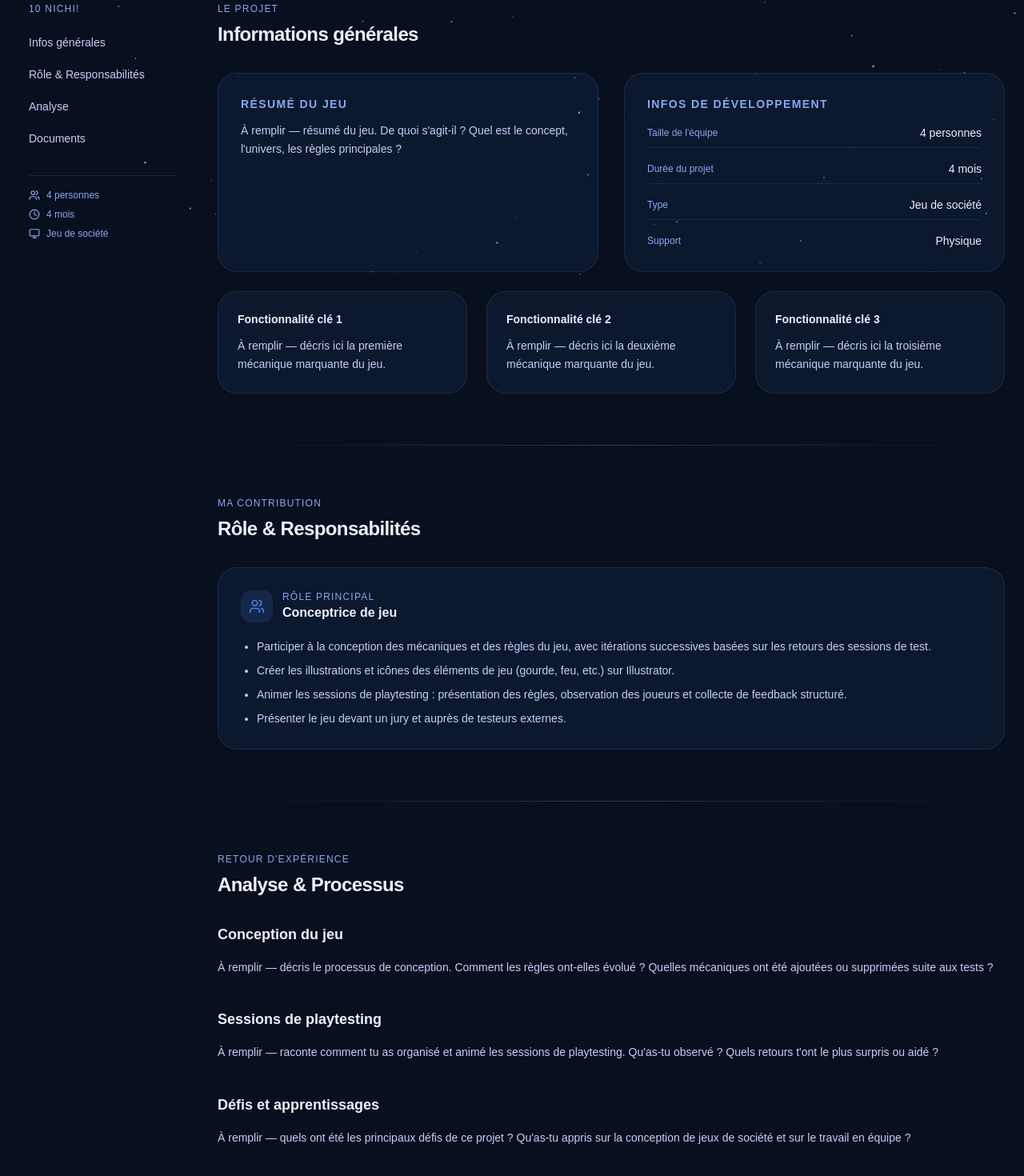
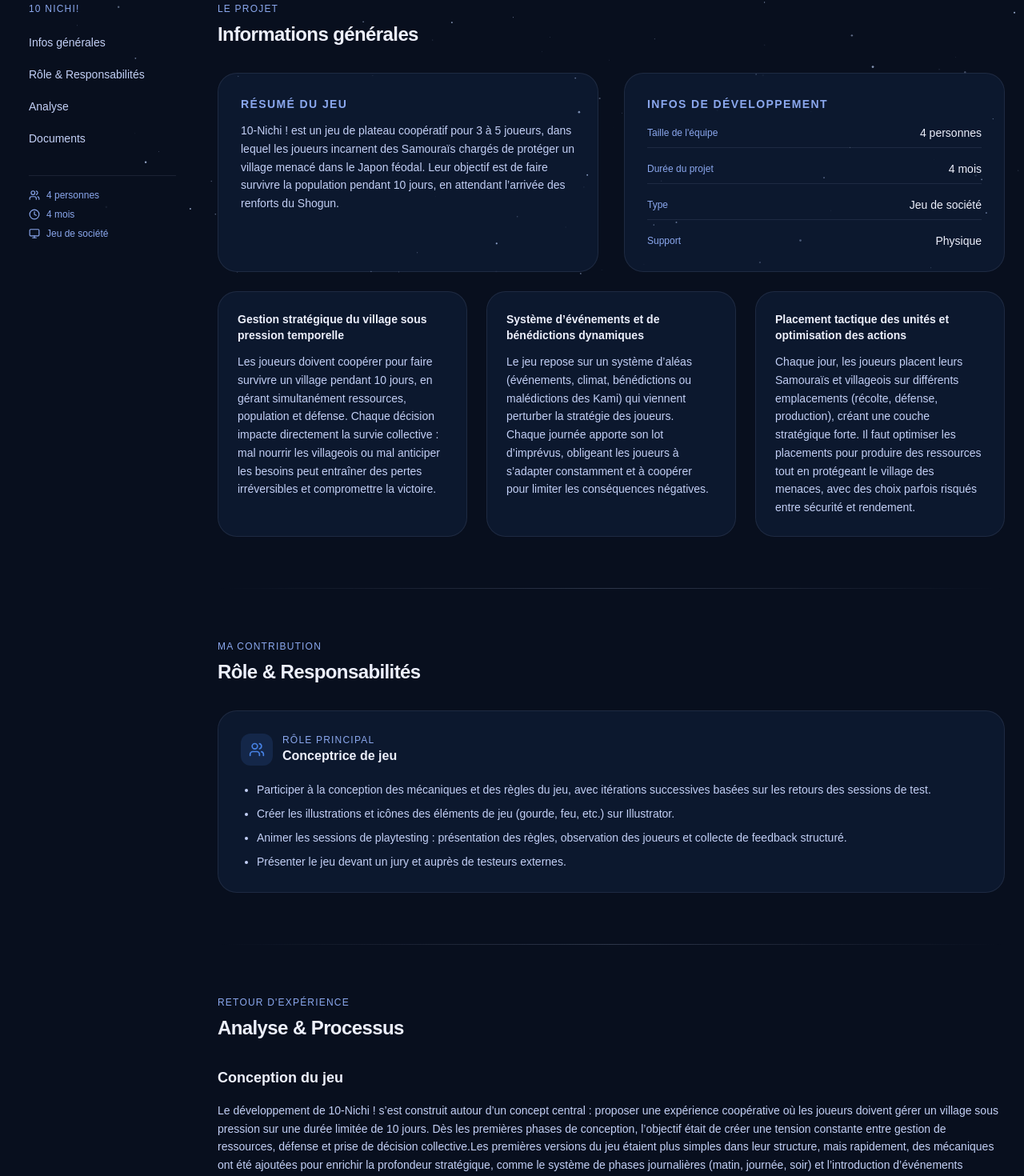
Before and after one commit to ghostofus/louann_portfolio, a Next.js app: page /projets/10-nichi in a window 1280 px wide. Shown: the part 454-1924 px from the top of the page at 80% size. Built offline with nearby package versions, Linux system fonts and the light colour scheme.

Commit message:
ajout sur 10nihci

```diff
--- a/app/projets/10-nichi/page.js
+++ b/app/projets/10-nichi/page.js
@@ -20,11 +20,11 @@ const PROJECT = {
     teamSize: "4",
     duration: "4 mois",
     src: "/10nichi.png",
-    summary: `À remplir — résumé du jeu. De quoi s'agit-il ? Quel est le concept, l'univers, les règles principales ?`,
+    summary: `10-Nichi ! est un jeu de plateau coopératif pour 3 à 5 joueurs, dans lequel les joueurs incarnent des Samouraïs chargés de protéger un village menacé dans le Japon féodal. Leur objectif est de faire survivre la population pendant 10 jours, en attendant l’arrivée des renforts du Shogun.`,
     keyFeatures: [
-        { title: "Fonctionnalité clé 1", description: "À remplir — décris ici la première mécanique marquante du jeu." },
-        { title: "Fonctionnalité clé 2", description: "À remplir — décris ici la deuxième mécanique marquante du jeu." },
-        { title: "Fonctionnalité clé 3", description: "À remplir — décris ici la troisième mécanique marquante du jeu." },
+        { title: "Gestion stratégique du village sous pression temporelle", description: "Les joueurs doivent coopérer pour faire survivre un village pendant 10 jours, en gérant simultanément ressources, population et défense. Chaque décision impacte directement la survie collective : mal nourrir les villageois ou mal anticiper les besoins peut entraîner des pertes irréversibles et compromettre la victoire." },
+        { title: "Système d’événements et de bénédictions dynamiques", description: "Le jeu repose sur un système d’aléas (événements, climat, bénédictions ou malédictions des Kami) qui viennent perturber la stratégie des joueurs. Chaque journée apporte son lot d’imprévus, obligeant les joueurs à s’adapter constamment et à coopérer pour limiter les conséquences négatives." },
+        { title: "Placement tactique des unités et optimisation des actions", description: "Chaque jour, les joueurs placent leurs Samouraïs et villageois sur différents emplacements (récolte, défense, production), créant une couche stratégique forte. Il faut optimiser les placements pour produire des ressources tout en protégeant le village des menaces, avec des choix parfois risqués entre sécurité et rendement." },
     ],
     mainRole: {
         title: "Conceptrice de jeu",
@@ -37,15 +37,17 @@ const PROJECT = {
     },
     secondaryRole: null,
     analysis: [
-        { heading: "Conception du jeu", text: `À remplir — décris le processus de conception. Comment les règles ont-elles évolué ? Quelles mécaniques ont été ajoutées ou supprimées suite aux tests ?`, image: null },
-        { heading: "Sessions de playtesting", text: `À remplir — raconte comment tu as organisé et animé les sessions de playtesting. Qu'as-tu observé ? Quels retours t'ont le plus surpris ou aidé ?`, image: null },
-        { heading: "Défis et apprentissages", text: `À remplir — quels ont été les principaux défis de ce projet ? Qu'as-tu appris sur la conception de jeux de société et sur le travail en équipe ?`, image: null },
+        { heading: "Conception du jeu", text: `Le développement de 10-Nichi ! s’est construit autour d’un concept central : proposer une expérience coopérative où les joueurs doivent gérer un village sous pression sur une durée limitée de 10 jours. Dès les premières phases de conception, l’objectif était de créer une tension constante entre gestion de ressources, défense et prise de décision collective.Les premières versions du jeu étaient plus simples dans leur structure, mais rapidement, des mécaniques ont été ajoutées pour enrichir la profondeur stratégique, comme le système de phases journalières (matin, journée, soir) et l’introduction d’événements aléatoires.Au fil des itérations, certaines mécaniques ont été ajustées ou simplifiées pour améliorer la lisibilité du jeu. Par exemple, la gestion des ressources et du Grenier a été clarifiée afin de rendre les choix plus compréhensibles pour les joueurs. L’ajout des bénédictions et malédictions des Kami a également permis de renforcer l’aspect imprévisible et la rejouabilité.L’équilibrage a été un point central du processus, notamment pour trouver un bon compromis entre difficulté et accessibilité. L’objectif n’était pas de créer un jeu punitif, mais un jeu exigeant où la coopération et la communication sont essentielles.`, image: null },
+        { heading: "Sessions de playtesting", text: `Les sessions de playtesting ont été essentielles pour affiner les mécaniques et valider les choix de design. Elles ont été organisées de manière régulière, en impliquant à la fois des membres de l’équipe et des joueurs extérieurs afin d’obtenir des retours variés.Lors de ces sessions, plusieurs observations ont été faites. Tout d’abord, les joueurs avaient tendance à sous-estimer l’importance de la gestion de la nourriture, ce qui entraînait rapidement des situations critiques. Cela a permis de rééquilibrer certains aspects pour mieux guider les joueurs dans leurs priorités.Les retours ont également mis en évidence une forte appréciation du côté coopératif du jeu, notamment dans les phases de discussion et de prise de décision collective. En revanche, certains joueurs pouvaient se sentir perdus face à la quantité d’informations et de règles au début de la partie, ce qui a conduit à simplifier certaines explications et à améliorer la clarté du livret.Un point particulièrement intéressant a été de constater que les moments les plus marquants pour les joueurs étaient liés aux imprévus (événements, malédictions), confirmant l’intérêt de conserver une part d’aléatoire forte dans l’expérience.`, image: null },
+        { heading: "Défis et apprentissages", text: `Le principal défi du projet a été l’équilibrage du jeu. Concevoir un système à la fois stratégique, coopératif et dépendant d’aléas nécessite de nombreux ajustements pour éviter qu’une partie soit trop facile ou, au contraire, frustrante.Un autre défi important a été la complexité des règles. Il a fallu trouver un équilibre entre richesse mécanique et accessibilité, afin de ne pas décourager les joueurs dès les premières parties.Ce projet a également permis de mieux comprendre l’importance du playtesting dans la conception d’un jeu de société. Les retours des joueurs ont été essentiels pour identifier des problèmes qui n’étaient pas visibles en interne, notamment sur la compréhension des règles et le ressenti global.Enfin, ce travail a renforcé des compétences en conception systémique, en équilibrage et en travail d’équipe. Il a mis en évidence l’importance de l’itération, de l’écoute des retours et de la capacité à remettre en question ses idées initiales pour améliorer l’expérience finale.`, image: null },
     ],
     documents: [
         { title: "Rulebook", description: "À remplir — décris le document de règles du jeu et ce qu'il contient.", url: "#" },
         { title: "Rapport de playtesting", description: "À remplir — décris les résultats et observations des sessions de test.", url: "#" },
     ],
-    screenshots: [],
+    screenshots: [
+        "/10nichi/plateau.png",
+    ],
 };
 
 const LINKS = { github: "https://github.com/", linkedin: "https://linkedin.com/in/", email: "louann.barry05@gmail.com" };
```
Also changed, not shown: public/10nichi/plateau.jpg (added).
